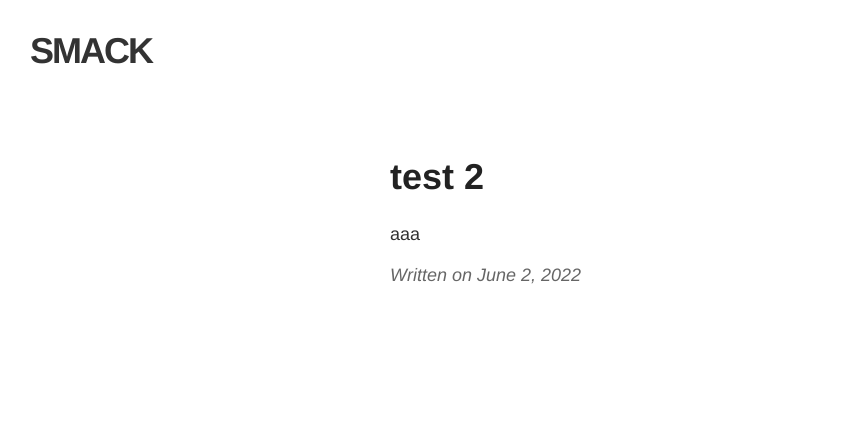
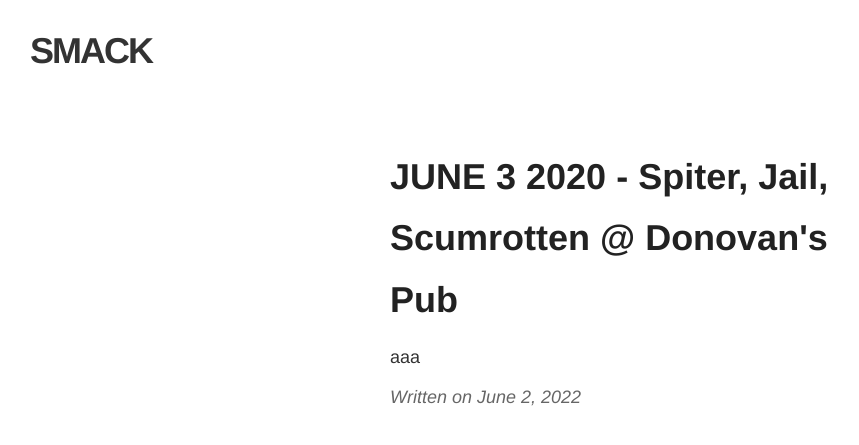
Before and after one commit to skelleyboy/detroitdiy, a Jekyll site: the page built from _posts/2022-06-02-test-2.md, in a window 1280 px wide. Shown: the top 445 px of the page, without its empty margins (0-859 px from the left). Built offline with Jekyll 4.4.1, drawn with Linux system fonts in a browser that asks for light colours.

Commit message:
Update from Forestry.io skelleyboy updated _posts/2022-06-02-test-2.md

```diff
--- a/_posts/2022-06-02-test-2.md
+++ b/_posts/2022-06-02-test-2.md
@@ -1,6 +1,6 @@
 ---
 layout: post
-title: test 2
+title: JUNE 3 2020 - Spiter, Jail, Scumrotten @ Donovan's Pub
 
 ---
 aaa
```
